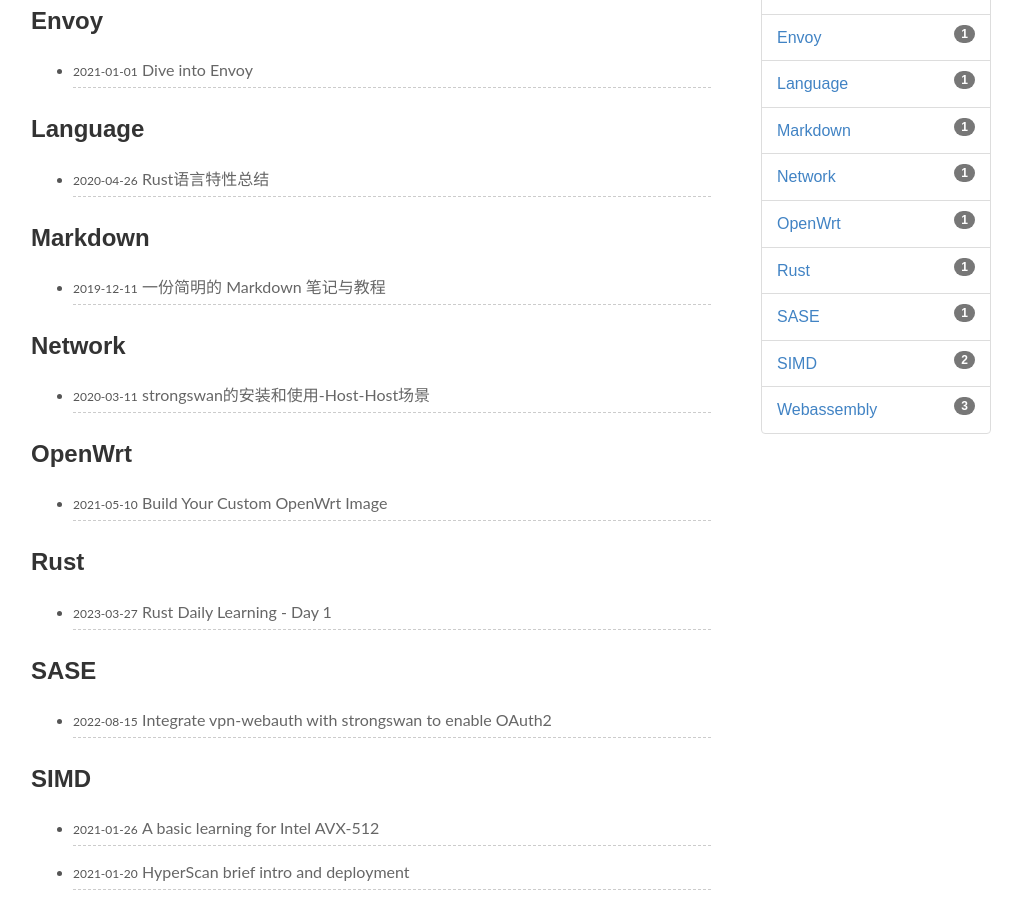
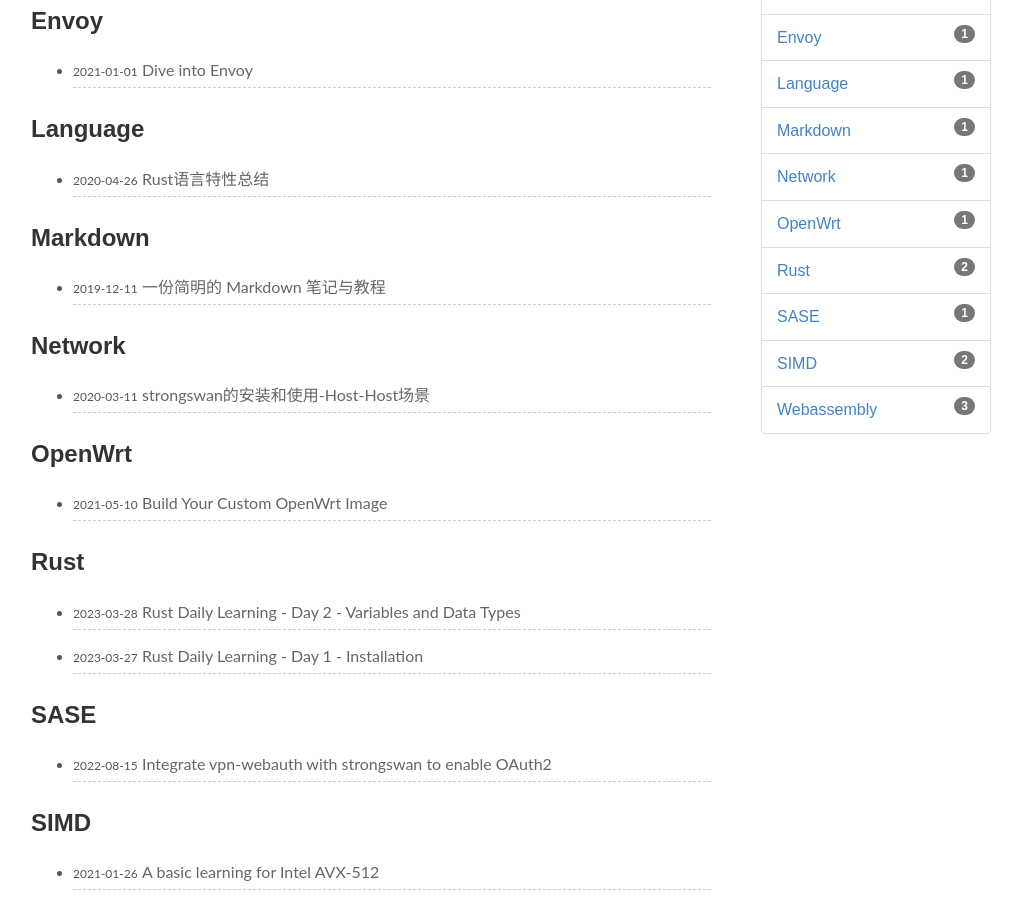
Before and after one commit to leyao-daily/leyao-daily.github.io, a Jekyll site: the page built from pages/categories.md, in a window 1280 px wide and 900 px high, scrolled down 367 px. Shown: the whole window, without its empty margins (139-1161 px from the left). Built offline with Jekyll 4.4.1, drawn with Linux system fonts in a browser that asks for light colours; comment, search, counter and statistics services are not loaded; some of the changed lines change nothing that is shown.

Commit message:
Rust Daily Learning - Day 2
Signed-off-by: Le Yao <le.yao@intel.com>

````diff
--- a/_posts/2023-3-27-Rust-Daily.md
+++ b/_posts/2023-3-27-Rust-Daily.md
@@ -1,6 +1,6 @@
 ---
 layout: post
-title: Rust Daily Learning - Day 1
+title: Rust Daily Learning - Day 1 - Installation
 categories: Rust
 description: A brief introduction to Rust and getting started with the "Hello, World!" program
 keywords: Rust, Program, Daily, Notes
--- /dev/null
+++ b/_posts/2023-3-28-Rust-Daily.md
@@ -0,0 +1,71 @@
+---
+layout: post
+title: Rust Daily Learning - Day 2 - Variables and Data Types
+categories: Rust
+description: Exploring variables, data types, and mutability in Rust
+keywords: Rust, Programming, Daily Learning, Variables, Data Types, Mutability
+---
+# Rust Daily Learning - Day 2
+
+- [Overview](#overview)
+- [Variables and Mutability](#variables-and-mutability)
+- [Data Types](#data-types)
+
+## Overview
+
+Welcome back to the Rust daily learning series! Today, we will dive into variables, data types, and mutability in Rust. Understanding these fundamentals will help you become proficient in Rust programming.
+
+## Variables and Mutability
+
+By default, variables in Rust are immutable, meaning their values cannot be changed once assigned. To create a mutable variable, use the `mut` keyword:
+
+```rust
+fn main() {
+    let mut x = 5;
+    println!("The value of x is: {}", x);
+    x = 6;
+    println!("The value of x is: {}", x);
+}
+```
+
+In this example, we create a mutable variable `x`, set its value to 5, and then change its value to 6.
+
+## Data Types
+
+Rust is a statically-typed language, which means that the data type of a variable must be known at compile time. Rust has two categories of data types: scalar and compound.
+
+### Scalar Types
+
+Scalar types represent a single value. There are four primary scalar types in Rust:
+
+1. Integers - signed (`i8`, `i16`, `i32`, `i64`, `i128`) and unsigned (`u8`, `u16`, `u32`, `u64`, `u128`). The default integer type is `i32`.
+2. Floating-point numbers - `f32` and `f64`. The default is `f64`.
+3. Booleans - `bool`. The values can be `true` or `false`.
+4. Characters - `char`. Single Unicode scalar values enclosed in single quotes, e.g., `'A'`, `'ß'`, `'🤖'`.
+
+### Compound Types
+
+Compound types group multiple values into one type. Rust has two compound types:
+
+1. Tuples - A fixed-size collection of values with different types. Example:
+
+```rust
+fn main() {
+    let tup: (i32, f64, u8) = (500, 6.4, 1);
+    let (x, y, z) = tup;
+    println!("The value of y is: {}", y);
+}
+```
+
+1. Arrays - A collection of values with the same type and fixed length. Example:
+
+```rust
+fn main() {
+    let arr: [i32; 5] = [1, 2, 3, 4, 5];
+    let first = arr[0];
+    let second = arr[1];
+    println!("The values are: {} and {}", first, second);
+}
+```
+
+That's all for today! In the next installment, we will learn about control flow in Rust, including conditionals and loops. Stay tuned and keep learning!
````
